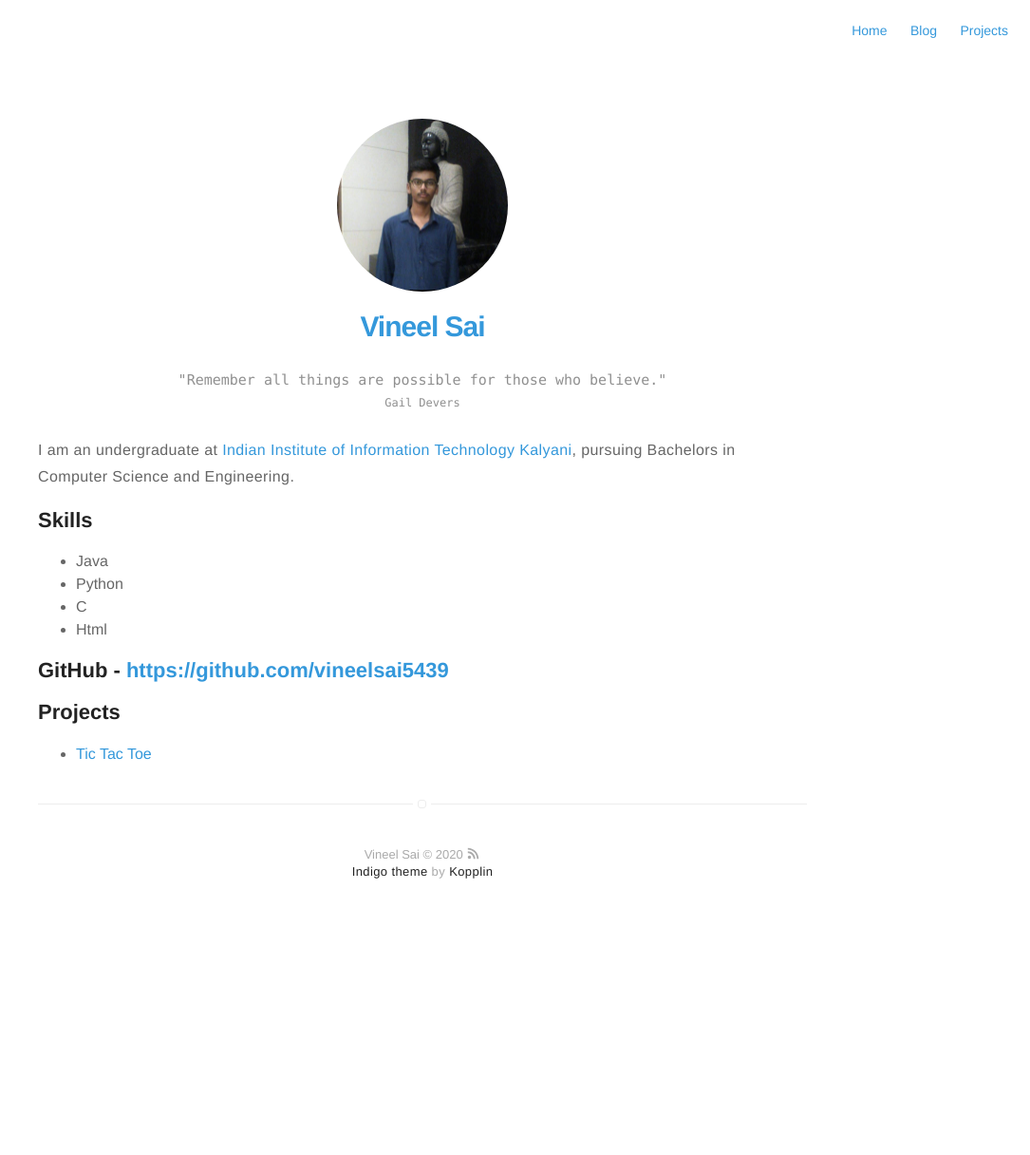
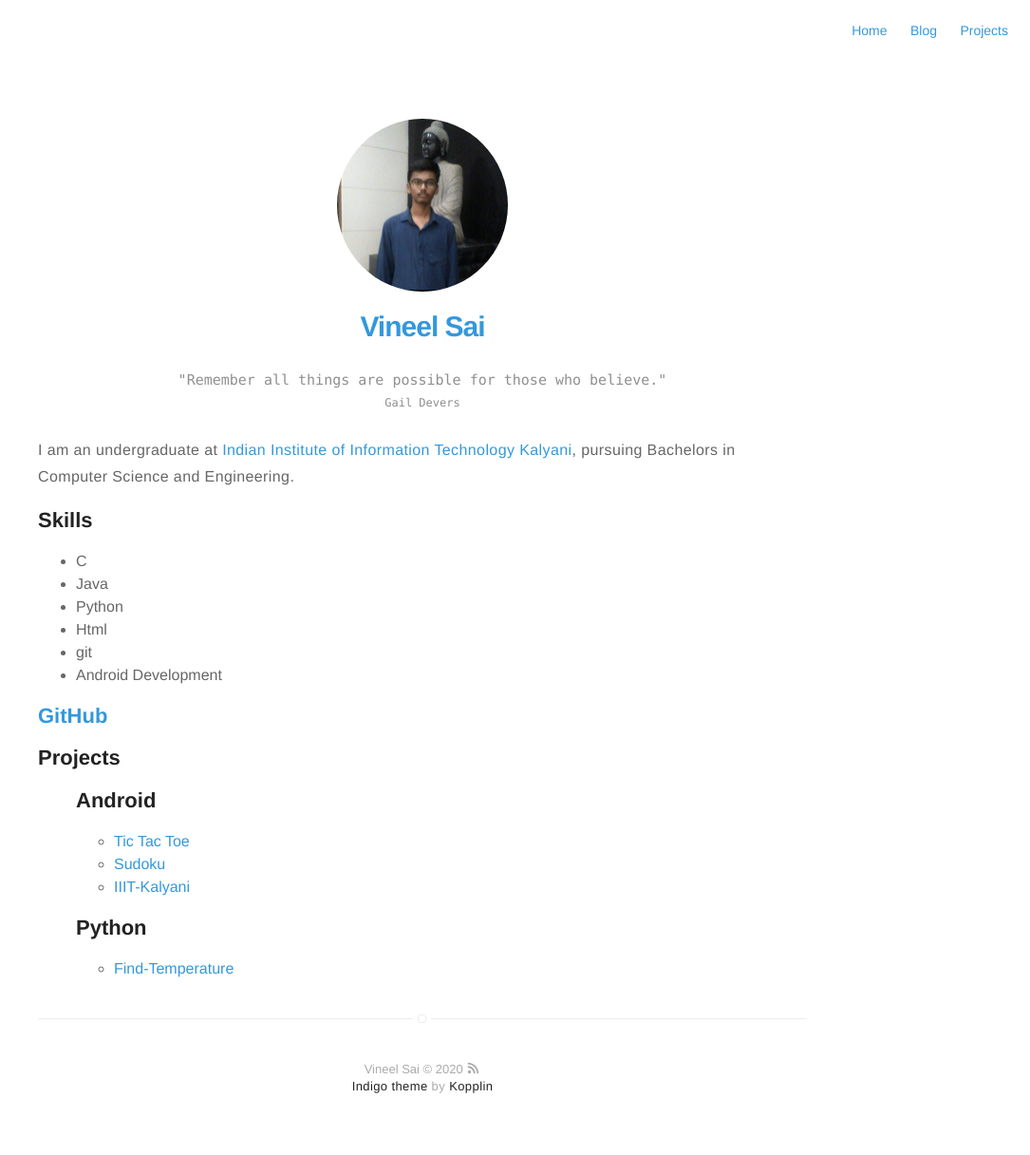
Before and after one commit to VSArchive/Portfolio-Archive-1, a Jekyll site: the page built from about.md, in a window 1280 px wide. Shown: the whole page at 95% size, without its empty margins (195-1280 px from the left). Built offline with Jekyll 4.4.1, drawn with Linux system fonts in a browser that asks for light colours; before the commit the page ends 989 px from its top, so only the background shows below that.

Commit message:
Update about.md

```diff
--- a/about.md
+++ b/about.md
@@ -15,18 +15,27 @@ layout: page
 <h2>Skills</h2>
 
 <ul class="skill-list">
+	<li>C</li>
 	<li>Java</li>
 	<li>Python</li>
-	<li>C</li>
-        <li>Html</li>
+    <li>Html</li>
+	<li>git</li>
+	<li>Android Development</li>
 
 </ul>
 
-<h2>GitHub - <a href="https://github.com/vineelsai5439/">https://github.com/vineelsai5439</a> </h2>
+<h2><a href="https://github.com/vineelsai5439/">GitHub</a> </h2>
 
 <h2>Projects</h2>
-
 <ul>
-	<li><a href="https://github.com/vineelsai5439/Tic-Tac-Toe">Tic Tac Toe</a></li>
-
+	<h2>Android</h2>
+	<ul>
+		<li><a href="https://github.com/vineelsai5439/Tic-Tac-Toe">Tic Tac Toe</a></li>
+		<li><a href="https://github.com/vineelsai5439/Sudoku">Sudoku</a></li>
+		<li><a href="https://github.com/vineelsai5439/IIIT-Kalyani">IIIT-Kalyani</a></li>
+	</ul>
+	<h2>Python</h2>
+	<ul>
+		<li><a href="https://github.com/vineelsai5439/Find-Temperature">Find-Temperature</a></li>
+	</ul>
 </ul>
```
